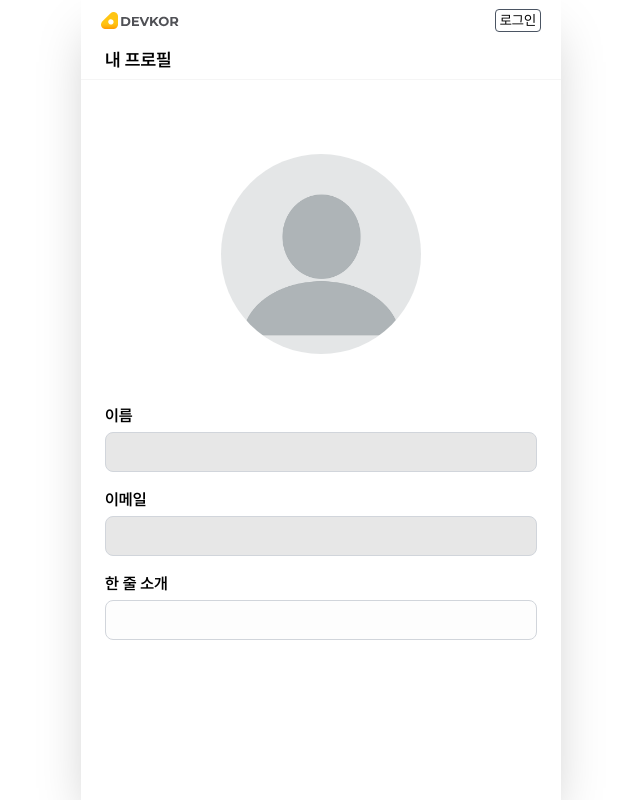
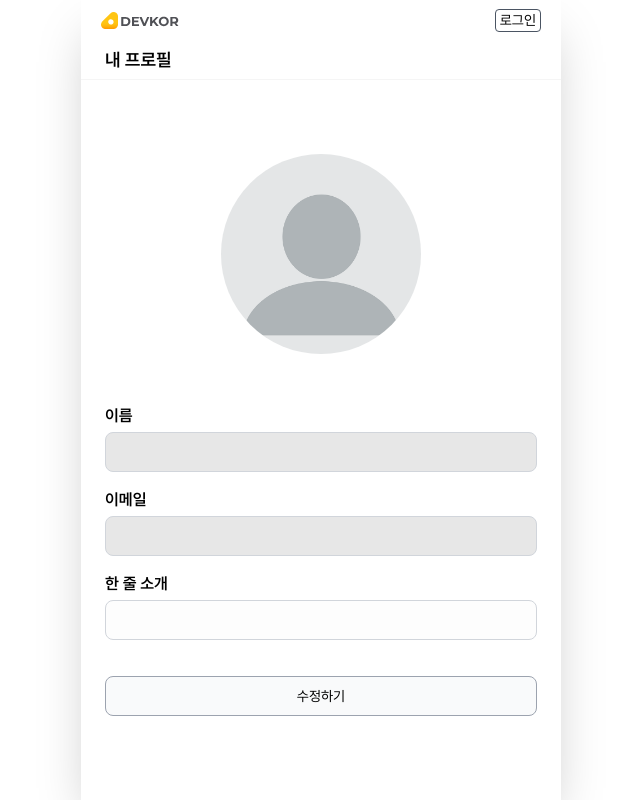
Before and after one commit to DevKor-github/onboarding-team5-fe, a React (Vite) app: page /profile in a window 1280 px wide. Shown: the whole page, without its empty margins (319-959 px from the left). Built offline with nearby package versions, Linux system fonts and the light colour scheme.

Commit message:
feat: 프로필 편집 기능 구현

```diff
--- a/package.json
+++ b/package.json
@@ -17,6 +17,7 @@
     "react-cookie": "^7.2.0",
     "react-dom": "^18.3.1",
     "react-hook-form": "^7.52.2",
+    "react-hot-toast": "^2.4.1",
     "react-router-dom": "^6.26.0"
   },
   "devDependencies": {
--- a/src/components/InputContainer.tsx
+++ b/src/components/InputContainer.tsx
@@ -16,9 +16,7 @@ const InputContainer = <T extends FieldValues>({
   placeholder,
   ...controls
 }: Props<T>) => {
-  const { field } = useController({
-    ...controls,
-  });
+  const { field } = useController(controls);
   return (
     <div className='relative'>
       <label htmlFor={field.name} className='block h-20 text-16 font-600'>
--- a/src/components/ProfileEditForm.tsx
+++ b/src/components/ProfileEditForm.tsx
@@ -1,16 +1,17 @@
 import DefaultProfileImage from 'assets/images/default-profile.jpg';
 import InputContainer from './InputContainer';
-import { useForm } from 'react-hook-form';
-import { useQuery } from '@tanstack/react-query';
-import { getProfile } from 'services/apis';
+import { SubmitHandler, useForm } from 'react-hook-form';
+import { useMutation, useQuery, useQueryClient } from '@tanstack/react-query';
+import { getProfile, updateProfile } from 'services/apis';
 import { getSession } from 'utils/handleSession';
 import { useEffect } from 'react';
 import { MyProfileType } from 'types/client.types';
+import toast from 'react-hot-toast';
 
 interface ProfileEditValues {
   name: string;
   email: string;
-  introduce: string;
+  introduction: string;
 }
 
 const ProfileEditForm = () => {
@@ -22,10 +23,8 @@ const ProfileEditForm = () => {
     enabled: !!session?.id,
   });
 
-  console.log(profile);
-
-  const { control, setValue } = useForm<ProfileEditValues>({
-    defaultValues: { name: '', email: '', introduce: '' },
+  const { control, setValue, handleSubmit } = useForm<ProfileEditValues>({
+    defaultValues: { name: '', email: '', introduction: '' },
   });
 
   useEffect(() => {
@@ -34,11 +33,34 @@ const ProfileEditForm = () => {
     }
     setValue('name', profile.name);
     setValue('email', profile.email);
-    setValue('introduce', profile?.introduction ?? '');
+    setValue('introduction', profile?.introduction ?? '');
   }, [profile]);
 
+  const queryClient = useQueryClient();
+
+  const updateProfileMutation = useMutation({
+    mutationFn: updateProfile,
+    onSuccess: () => {
+      queryClient.invalidateQueries({ queryKey: ['my-profile'] });
+      toast.success('변경사항이 저장되었습니다.');
+    },
+    onError: () => {
+      toast.error('다시 시도해주세요.');
+    },
+  });
+
+  const handleUpdateProfile: SubmitHandler<ProfileEditValues> = (
+    formValues,
+  ) => {
+    updateProfileMutation.mutate({ introduction: formValues.introduction });
+  };
+
   return (
-    <form className='h-full w-full'>
+    <form
+      onSubmit={handleSubmit(handleUpdateProfile)}
+      className='h-full w-full'
+      noValidate
+    >
       <div className='flex h-300 w-full items-center justify-center '>
         <img src={DefaultProfileImage} className='h-200 w-200 rounded-full' />
       </div>
@@ -49,9 +71,12 @@ const ProfileEditForm = () => {
         <InputContainer name='email' control={control} disabled>
           이메일
         </InputContainer>
-        <InputContainer name='introduce' control={control}>
+        <InputContainer name='introduction' control={control}>
           한 줄 소개
         </InputContainer>
+        <button className='mt-20 h-40 w-full rounded-8 border border-gray-400 bg-gray-50'>
+          수정하기
+        </button>
       </div>
     </form>
   );
--- a/src/components/Provider.tsx
+++ b/src/components/Provider.tsx
@@ -2,6 +2,7 @@ import { QueryClient, QueryClientProvider } from '@tanstack/react-query';
 import { ReactQueryDevtools } from '@tanstack/react-query-devtools';
 import { ReactNode } from 'react';
 import { CookiesProvider } from 'react-cookie';
+import { Toaster } from 'react-hot-toast';
 import { BrowserRouter } from 'react-router-dom';
 
 interface Props {
@@ -16,6 +17,16 @@ const Provider = ({ children }: Props) => {
       <QueryClientProvider client={queryClient}>
         <CookiesProvider>
           {children}
+          <Toaster
+            containerStyle={{ fontSize: '16px', fontWeight: '600' }}
+            toastOptions={{
+              style: {
+                padding: '10px 13px',
+                color: '#242424',
+                borderRadius: '999px',
+              },
+            }}
+          />
           <ReactQueryDevtools initialIsOpen={false} />
         </CookiesProvider>
       </QueryClientProvider>
```
Also changed, not shown: 1 other file (tests, documents, lock files or other folders).
